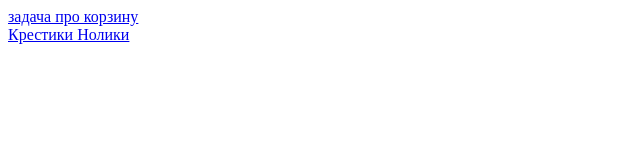
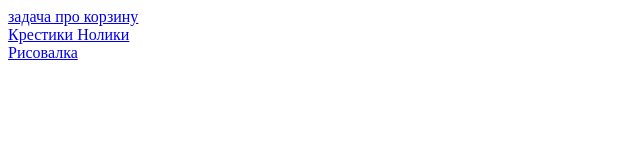
Before and after one commit to latvladimir/specialist, a plain HTML site: page index.html in a window 1280 px wide. Shown: the full height of the page, 0-640 px from the left. Drawn offline with Linux system fonts and the light colour scheme.

Commit message:
Update index.html

```diff
--- a/index.html
+++ b/index.html
@@ -10,7 +10,7 @@
   <body>
     <div><a href="./basketShop/index.html">задача про корзину</a></div>
     <div><a href="./ticTacToe/index.html">Крестики Нолики</a></div>
-
+    <div><a href="./drawInBody/index.html">Рисовалка</a></div>
 
 
   </body>
```
